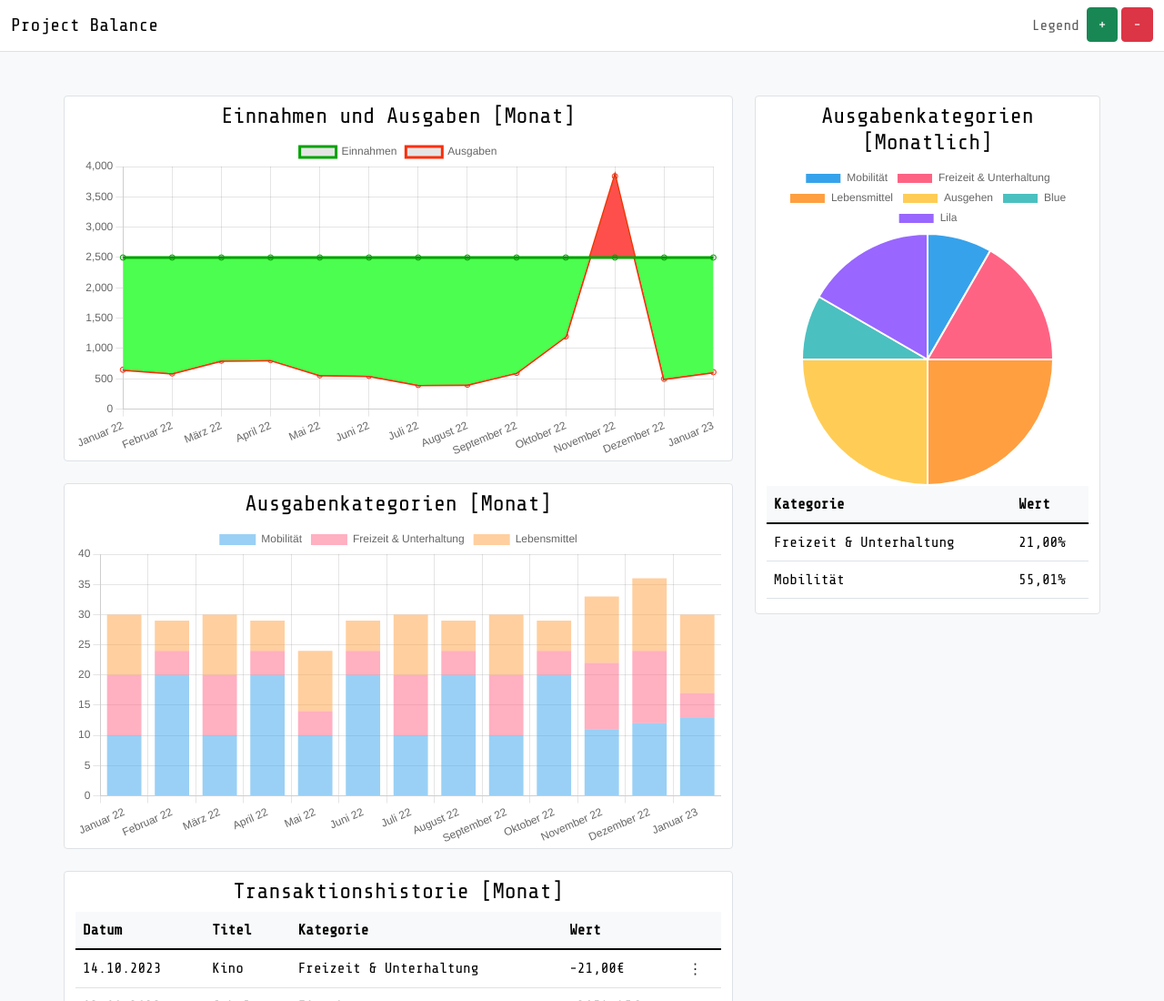
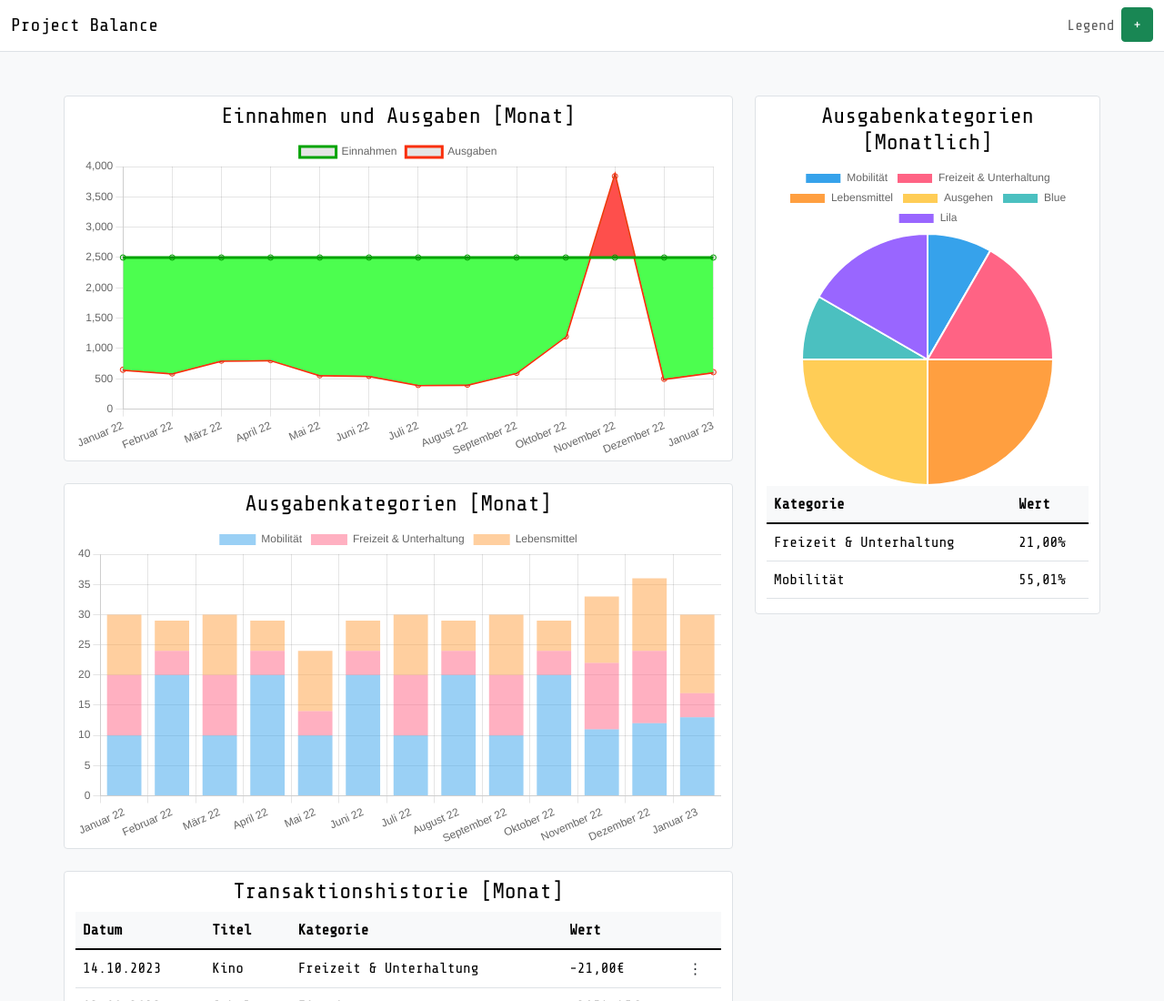
Before and after one commit to iLucasDOTexe/Budget-Tracker-Web-App, a plain HTML site: page Frontend/index.html in a window 1280 px wide. Shown: the top 1100 px of the page at 91% size. Drawn offline with nearby package versions, Linux system fonts and the light colour scheme.

Commit message:
remove delete button

```diff
--- a/Frontend/index.html
+++ b/Frontend/index.html
@@ -27,9 +27,6 @@
               </li>
               <li class="nav-item">
                 <button type="button" class="btn btn-success rounded-1">+</button>
-              </li>
-              <li class="nav-item ms-1">
-                <button type="button" class="btn btn-danger rounded-1">-</button>
               </li>
             </ul>
           </div>
```
